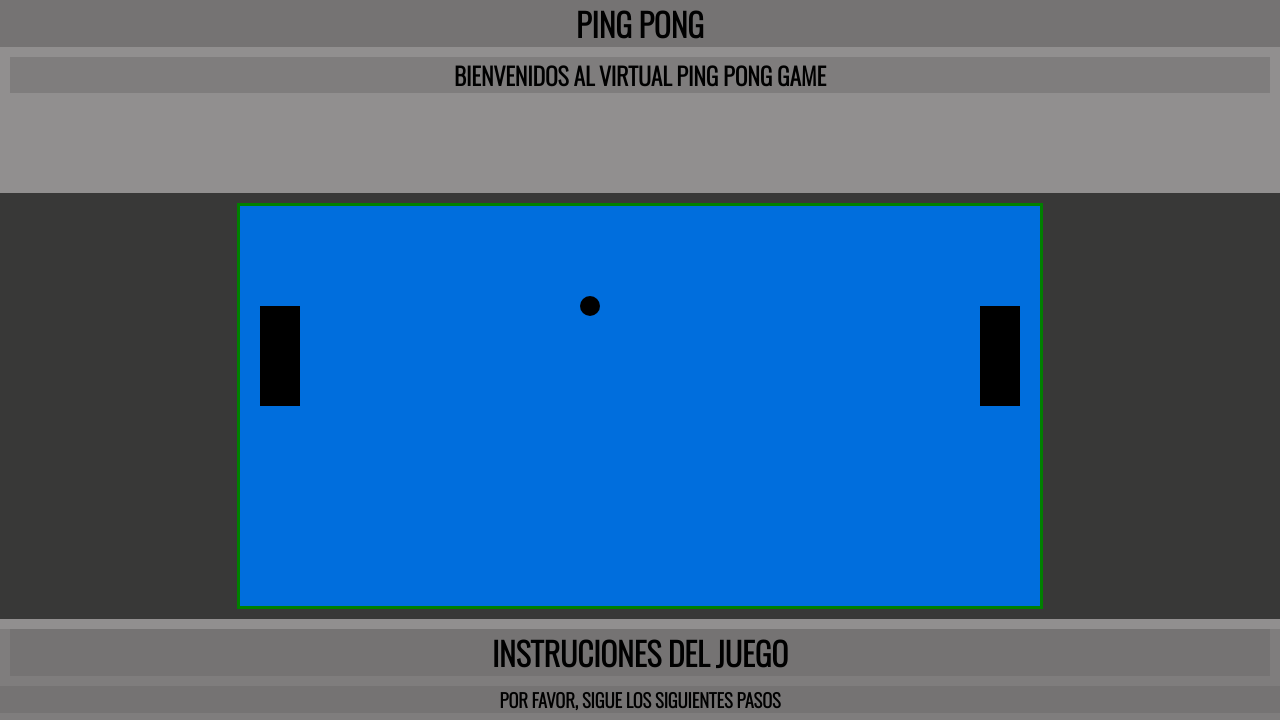
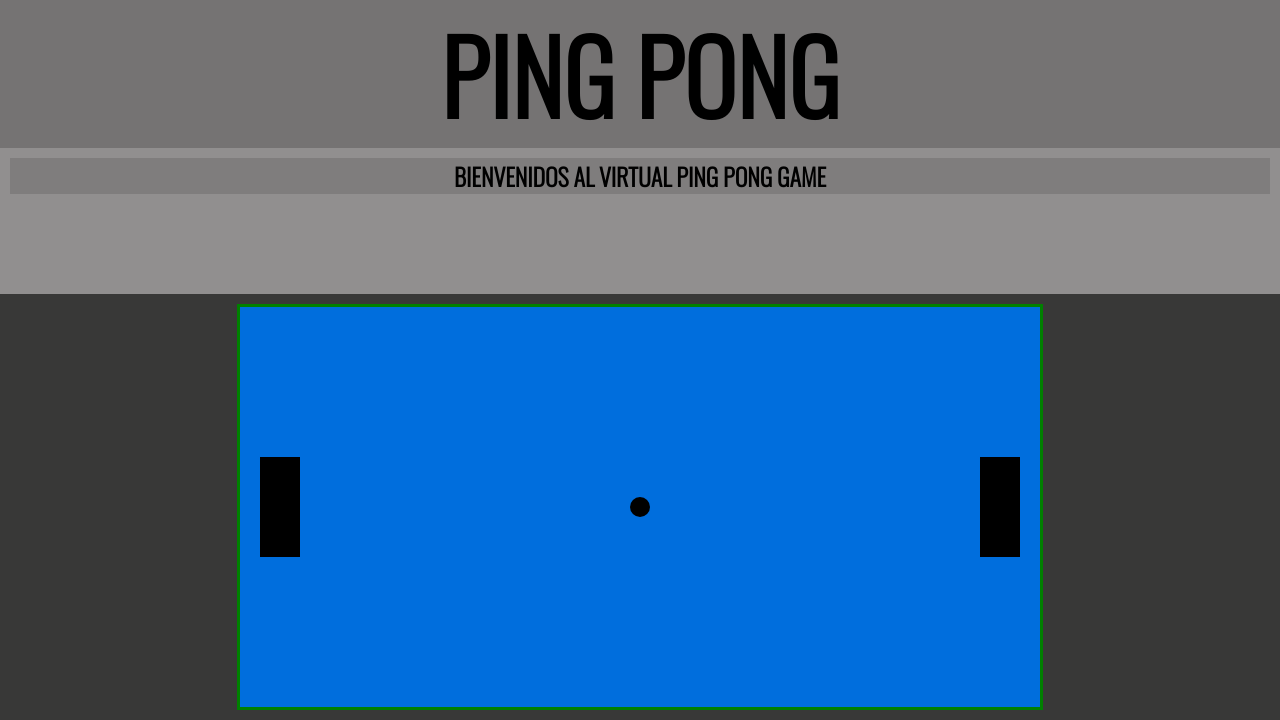
Before and after one commit to granadalook/Ping-pong-Game, a plain HTML site: page index.html in a window 1280 px wide. Shown: the top 720 px of the page. Drawn offline with nearby package versions, Linux system fonts and the light colour scheme.

Commit message:
logica.js/fixed: se cambia position de inicio   de la bola y de las raquetas  en el centro del juego y se agregan nuevas velocidades

```diff
--- a/index.html
+++ b/index.html
@@ -10,12 +10,15 @@
       rel="shortcut icon"
       href="assets/icons/2138353_ping pong_sport_table_table tennis_tennis_icon.png"
     />
-    <link rel="preconnect" href="https://fonts.googleapis.com">
-<link rel="preconnect" href="https://fonts.gstatic.com" crossorigin>
-<link href="https://fonts.googleapis.com/css2?family=Oswald:wght@300&display=swap" rel="stylesheet">
+    <link rel="preconnect" href="https://fonts.googleapis.com" />
+    <link rel="preconnect" href="https://fonts.gstatic.com" crossorigin />
+    <link
+      href="https://fonts.googleapis.com/css2?family=Oswald:wght@300&display=swap"
+      rel="stylesheet"
+    />
   </head>
   <body>
-    <header><h1>PING PONG</h1></header>
+    <header><h1  class="title--header">PING PONG</h1></header>
     <h2>BIENVENIDOS AL VIRTUAL PING PONG GAME</h2>
 
     <section class="meza">
--- a/logica.js
+++ b/logica.js
@@ -30,7 +30,7 @@
     this.direction = 1;
     this.bounce_angle = 0;
     this.max_bounce_angle = Math.PI / 12;
-    this.speed = 8;
+    this.speed = 7;
 
     board.ball = this;
     this.kind = "circle";
@@ -72,7 +72,7 @@
     this.board = board;
     this.board.bars.push(this);
     this.kind = "rectangle";
-    this.speed = 15;
+    this.speed = 20;
   };
 
   self.Bar.prototype = {
@@ -157,11 +157,11 @@
   }
 })();
 var board = new Board(800, 400);
-var bar = new Bar(20, 100, 40, 100, board);
-var bar_2 = new Bar(740, 100, 40, 100, board);
+var bar = new Bar(20, 150, 40, 100, board);
+var bar_2 = new Bar(740, 150, 40, 100, board);
 var canvas = document.getElementById("canvas");
 var board_view = new BoardView(canvas, board);
-var ball = new Ball(350, 100, 10, board);
+var ball = new Ball(400, 200, 10, board);
 
 document.addEventListener("keydown", function (ev) {
   if (ev.keyCode == 103) {
--- a/style.css
+++ b/style.css
@@ -27,6 +27,9 @@ header {
   align-items: center;
   text-align: center;
 }
+.title--header {
+  font-size: 100px;
+}
 .instrucciones {
   text-align: center;
 }
```
